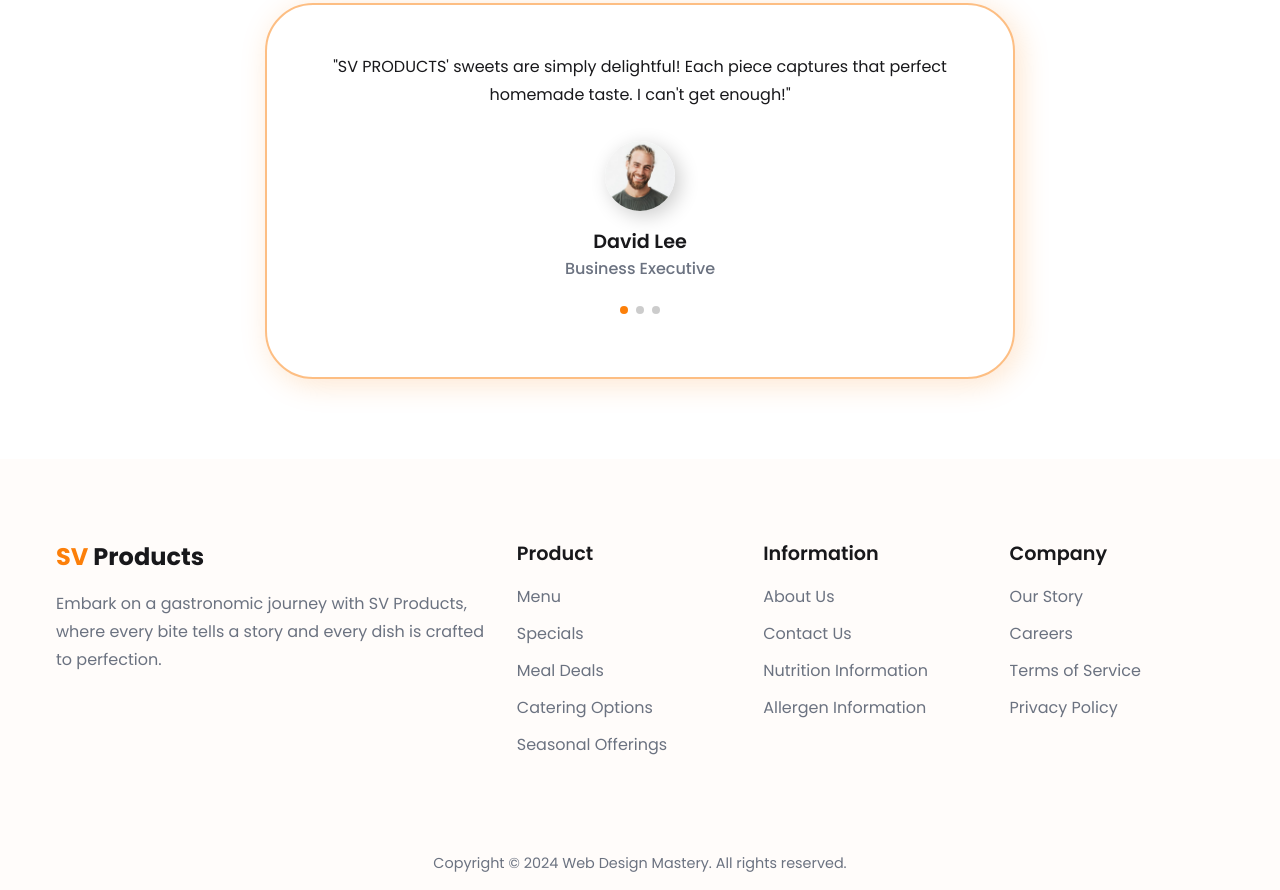
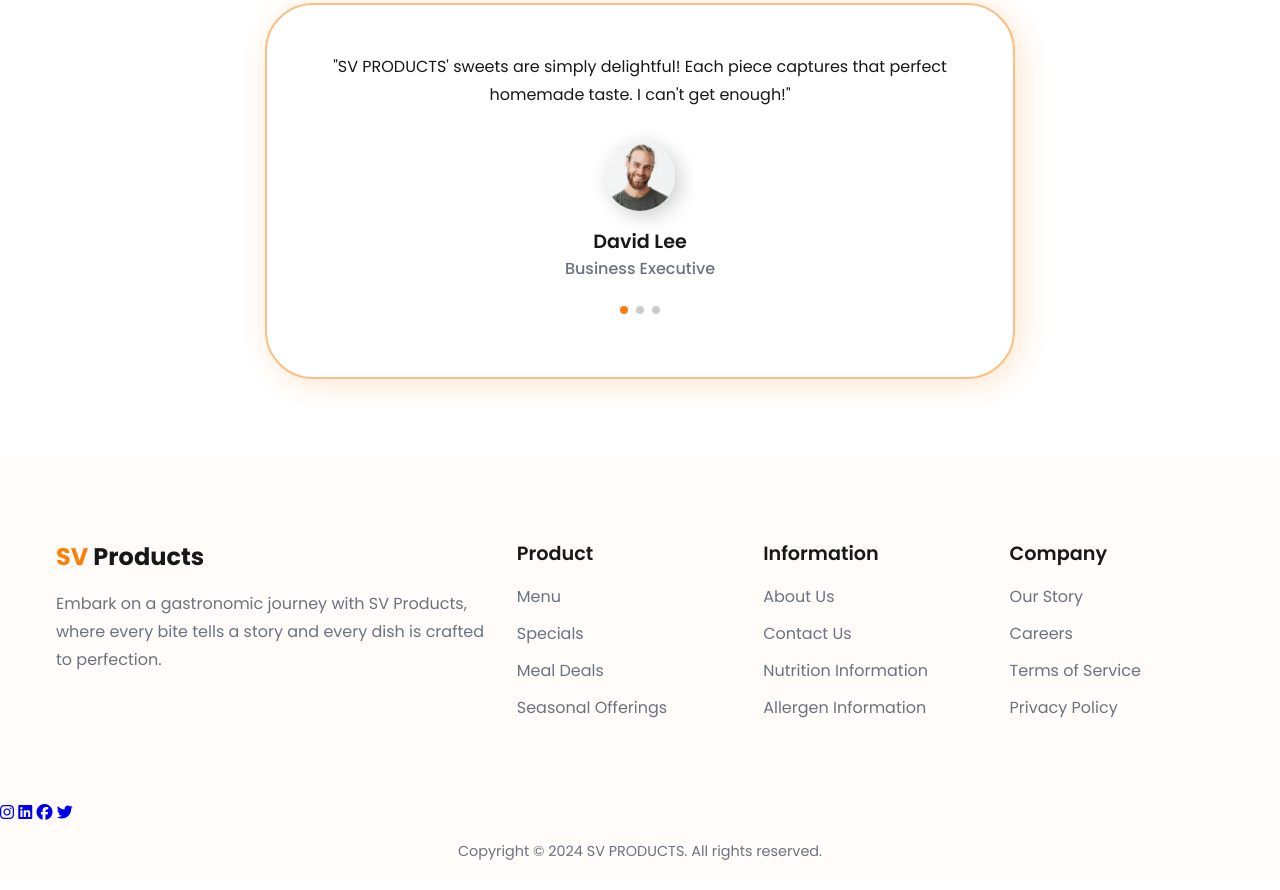
Before and after one commit to revilledesign1/SV-Products, a plain HTML site: page index.html in a window 1280 px wide. Shown: the part 5894-6784 px from the top of the page. Drawn offline with nearby package versions, Linux system fonts and the light colour scheme.

Commit message:
Update index.html

```diff
--- a/index.html
+++ b/index.html
@@ -7,6 +7,7 @@
       href="https://cdn.jsdelivr.net/npm/remixicon@4.1.0/fonts/remixicon.css"
       rel="stylesheet"
     />
+    <link rel="stylesheet" href="https://cdnjs.cloudflare.com/ajax/libs/font-awesome/6.5.2/css/all.min.css" integrity="sha512-SnH5WK+bZxgPHs44uWIX+LLJAJ9/2PkPKZ5QiAj6Ta86w+fsb2TkcmfRyVX3pBnMFcV7oQPJkl9QevSCWr3W6A==" crossorigin="anonymous" referrerpolicy="no-referrer" />
     <link
       rel="stylesheet"
       href="https://cdn.jsdelivr.net/npm/swiper@11/swiper-bundle.min.css"
@@ -389,7 +390,7 @@
             <li><a href="#">Menu</a></li>
             <li><a href="#">Specials</a></li>
             <li><a href="#">Meal Deals</a></li>
-            <li><a href="#">Catering Options</a></li>
+
             <li><a href="#">Seasonal Offerings</a></li>
           </ul>
         </div>
@@ -412,8 +413,14 @@
           </ul>
         </div>
       </div>
+      <div class="social-buttons">
+        <a href="https://www.instagram.com/reville_ds?utm_source=ig_web_button_share_sheet&igsh=ZDNlZDc0MzIxNw==" class="social-button social-button--instagram"><i class="fa-brands fa-instagram"></i></a>
+        <a href="https://www.linkedin.com/company/reville-design-studio/" class="social-button social-button--linkedin"><i class="fa-brands fa-linkedin"></i></a>
+        <a href="https://www.facebook.com/people/Reville-Design-Studio/61560320026895/" class="social-button social-button--facebook"><i class="fa-brands fa-facebook"></i></a>
+        <a href="https://x.com/reville_ds" class="social-button social-button--twitter"> <i class="fa-brands fa-twitter"></i></a>
+    </div>
       <div class="footer__bar">
-        Copyright © 2024 Web Design Mastery. All rights reserved.
+        Copyright © 2024 SV PRODUCTS. All rights reserved.
       </div>
     </footer>
 
```
